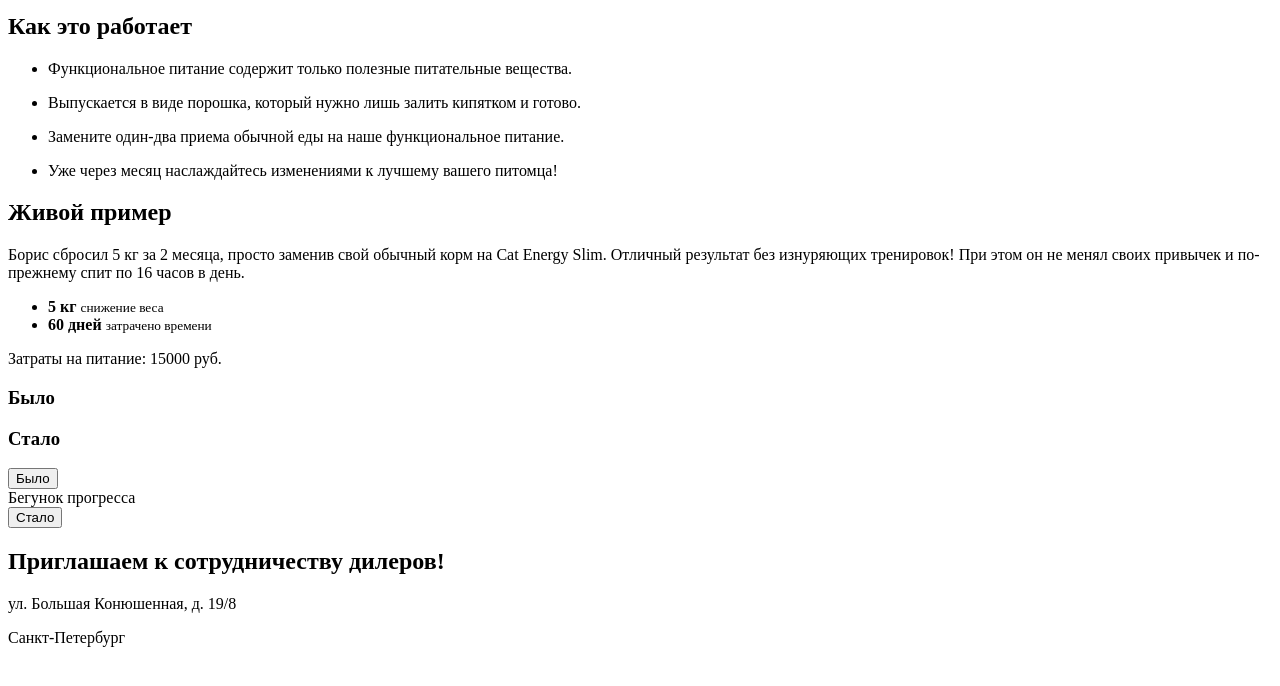
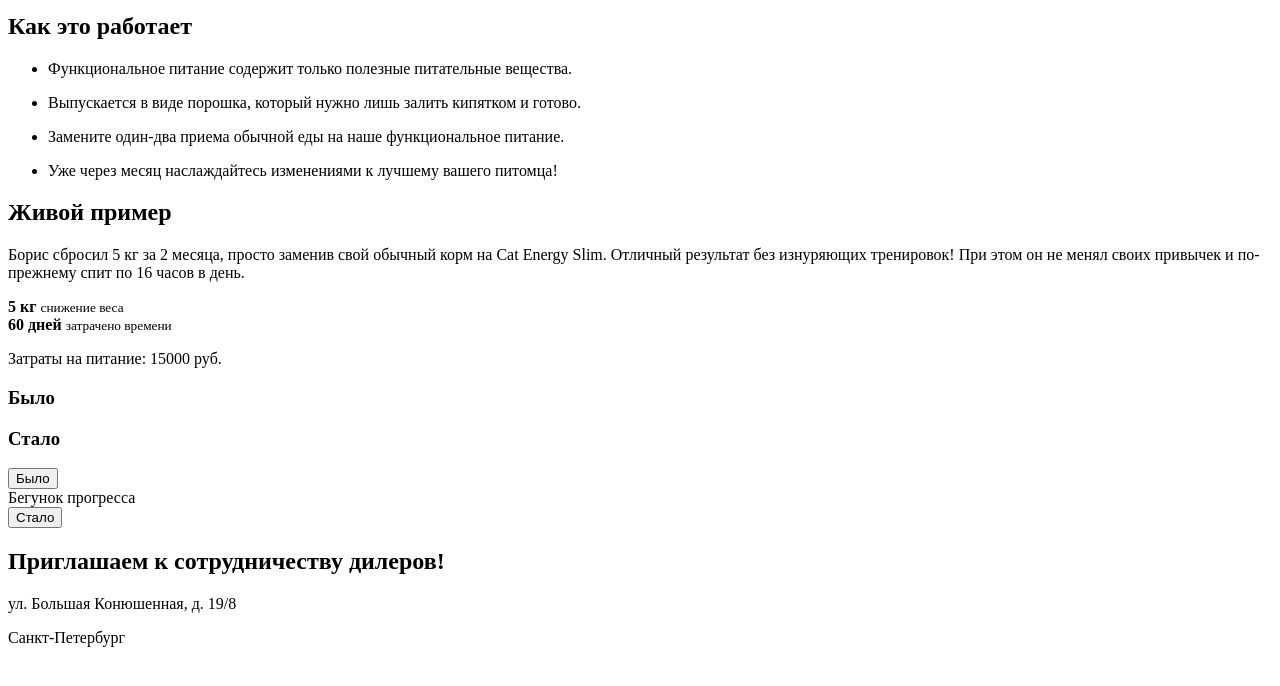
Before and after one commit to sipuginvadim/1625421-cat-energy-22, a website: page source/index.html in a window 1280 px wide. Shown: the part 822-1508 px from the top of the page. Drawn offline with Linux system fonts and the light colour scheme; grey boxes are pictures that could not be loaded.

Commit message:
исправляет разметку блока живой пример со списка на дивы

```diff
--- a/source/index.html
+++ b/source/index.html
@@ -138,17 +138,17 @@
             тренировок! При этом он не менял своих привычек и по-прежнему спит
             по 16
             часов в день.</p>
-          <ul class="example__stats-list">
-            <li class="example__stats-item example__stats-item--weight">
+          <div class="example__stats-list">
+            <div class="example__stats-item example__stats-item--weight">
               <b class="example__stats-value">5 кг</b>
               <small class="subtitle">снижение веса</small>
-            </li>
+            </div>
 
-            <li class="example__stats-item example__stats-item--days">
+            <div class="example__stats-item example__stats-item--days">
               <b class="example__stats-value">60 дней</b>
               <small class="subtitle">затрачено времени</small>
-            </li>
-          </ul>
+            </div>
+          </div>
           <p class="example__expenses">Затраты на питание: 15000 руб.</p>
         </div>
       </div>
```
